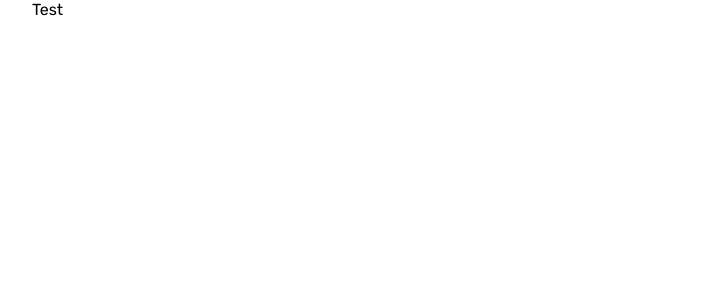
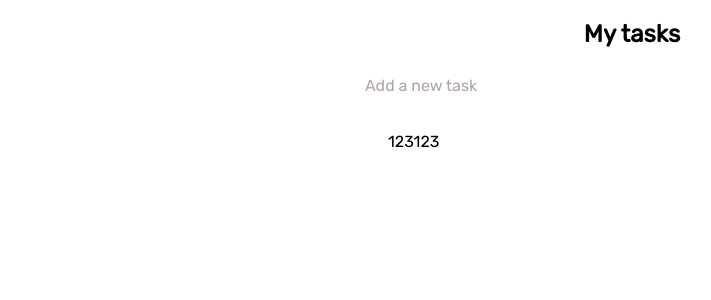
Before and after one commit to VadSm/todo-list-app, a React (Create React App) app: page / in a window 1280 px wide. Shown: the top 300 px of the page, without its empty margins (8-719 px from the left). Built offline with nearby package versions, Linux system fonts and the light colour scheme.

Commit message:
Create CustomInput and TodoList components

```diff
--- a/src/App.jsx
+++ b/src/App.jsx
@@ -1,10 +1,14 @@
 import React from 'react';
+
+import Header from 'components/common/Header';
+import ToDoList from 'components/todo-list/TodoList';
 
 function App() {
   return (
     <div className="App">
       <div className="container">
-        Test
+        <Header />
+        <ToDoList />
       </div>
     </div>
   );
--- /dev/null
+++ b/src/components/common/CustomInput.jsx
@@ -0,0 +1,17 @@
+import React from 'react';
+
+const CustomInput = ({ className = '', placeholder, ...inputProps }) => {
+  return (
+    <div className={`custom-input ${className}`}>
+      <input
+        required
+        {
+          ...inputProps
+        }
+      />
+      {placeholder && <span className="placeholder">{placeholder}</span>}
+    </div>
+  );
+};
+
+export default CustomInput;
--- /dev/null
+++ b/src/components/common/Header.jsx
@@ -0,0 +1,9 @@
+import React from 'react';
+
+const Header = () => (
+  <header className="app-header">
+    <h2>My tasks</h2>
+  </header>
+);
+
+export default Header;
--- /dev/null
+++ b/src/components/todo-list/TodoList.jsx
@@ -0,0 +1,16 @@
+import React from 'react';
+
+import CustomInput from 'components/common/CustomInput';
+
+const ToDoList = () => {
+  return (
+    <React.Fragment>
+      <CustomInput type="text" className="new-todo-input" placeholder="Add a new task" />
+      <ul className="todo-list">
+        123123
+      </ul>
+    </React.Fragment>
+  );
+};
+
+export default ToDoList;
--- a/src/styles/_common.scss
+++ b/src/styles/_common.scss
@@ -1,3 +1,7 @@
+* {
+  box-sizing: border-box;
+}
+
 html {
   body {
     margin: 0;
@@ -9,7 +13,7 @@ html {
     }
 
     .container {
-      max-width: 1200px;
+      max-width: 600px;
       padding: 0 ($spacing * 2);
       margin-left: auto;
       margin-right: auto;
--- /dev/null
+++ b/src/styles/_custom-input.scss
@@ -0,0 +1,34 @@
+.custom-input {
+  position: relative;
+  display: inline-block;
+
+  input {
+    padding: $spacing ($spacing * 2);
+    border: 2px solid transparent;
+    width: 100%;
+    height: $spacing * 6;
+    font-size: 16px;
+    transition: .2s ease-in-out;
+
+    &:focus {
+      position: relative;
+      border-bottom: 2px solid $secondary-color;
+      outline: none;
+    }
+
+    &:focus ~ .placeholder,
+    &:not(:focus):valid ~ .placeholder {
+      font-size: 10px;
+      top: 1px;
+    }
+  }
+
+  .placeholder {
+    position: absolute;
+    top: $spacing;
+    left: ($spacing * 2) + 1;
+    pointer-events: none;
+    color: $secondary-color;
+    transition: .2s ease-in-out;
+  }
+}
--- /dev/null
+++ b/src/styles/_header.scss
@@ -0,0 +1,3 @@
+.app-header {
+  text-align: center;
+}
--- a/src/styles/index.scss
+++ b/src/styles/index.scss
@@ -2,3 +2,5 @@
 @import 'fonts';
 
 @import 'common';
+@import 'header';
+@import 'custom-input';
```
Also changed, not shown: src/components/todo-list/ListItem.jsx (added, +11 -0 lines).
